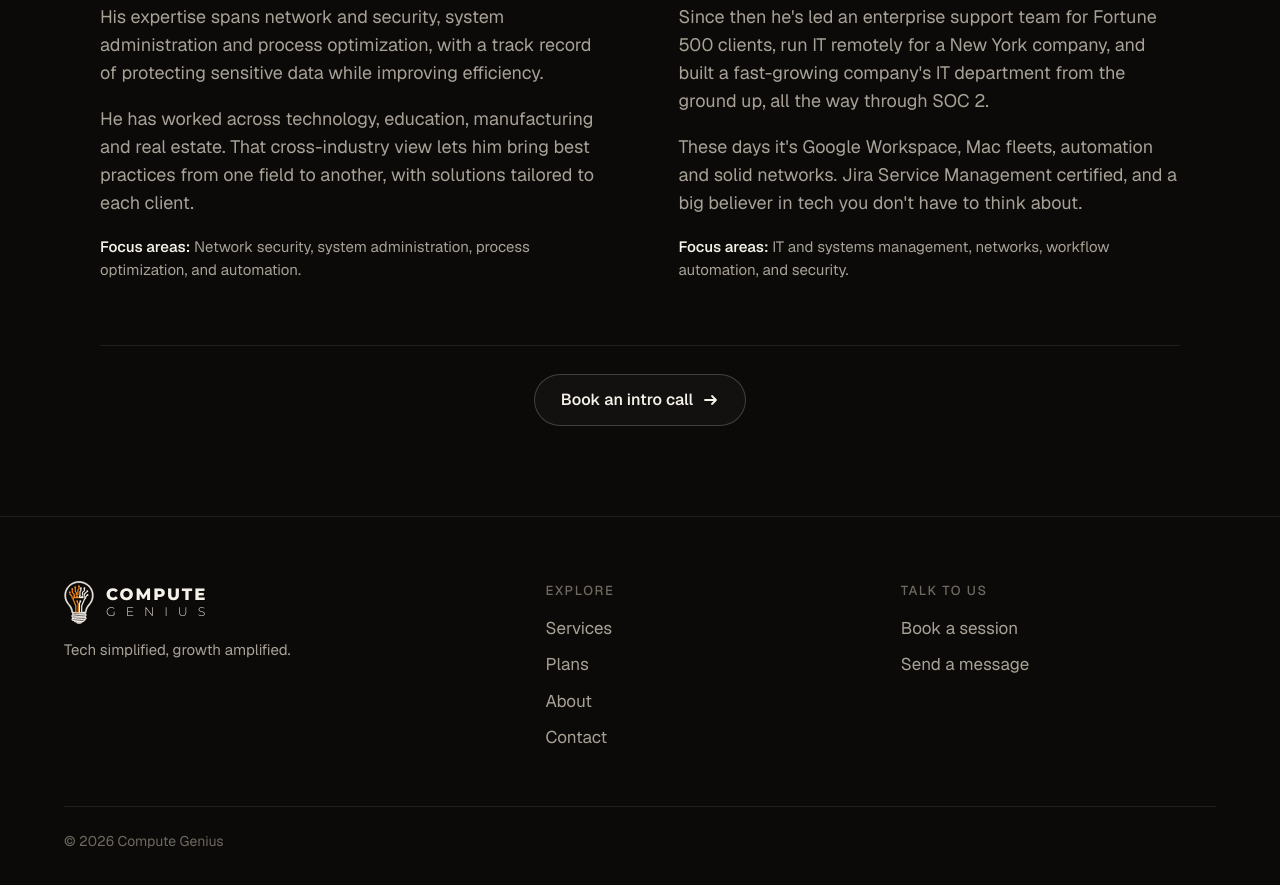
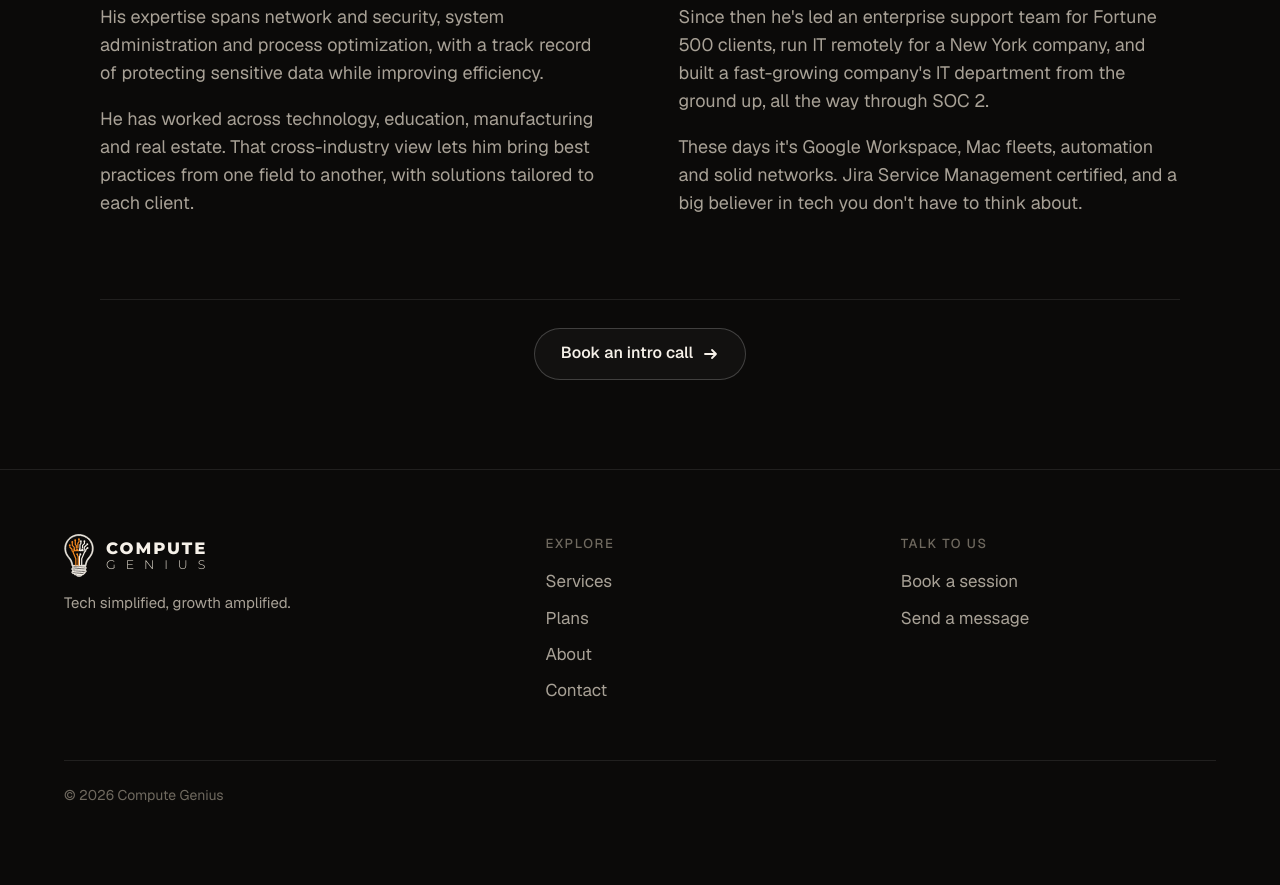
Before and after one commit to Compute-Genius/compute-genius-site-redesign, a plain HTML site: page about.html in a window 1280 px wide. Shown: the part 957-1842 px from the top of the page. After the commit the page ends 1803 px from the top, so only its background shows below. Drawn offline with Linux system fonts and the light colour scheme.

Commit message:
Remove focus areas from founder bios
Co-authored-by: Perplexity <noreply@perplexity.ai>

```diff
--- a/about.html
+++ b/about.html
@@ -54,7 +54,6 @@
         <p><strong>10+ years in IT and cybersecurity.</strong> Ahmed helps organizations strengthen their security posture while streamlining operations through intelligent automation.</p>
         <p>His expertise spans network and security, system administration and process optimization, with a track record of protecting sensitive data while improving efficiency.</p>
         <p>He has worked across technology, education, manufacturing and real estate. That cross-industry view lets him bring best practices from one field to another, with solutions tailored to each client.</p>
-        <p class="founder-focus"><strong>Focus areas:</strong> Network security, system administration, process optimization, and automation.</p>
       </article>
       <article class="founder rv" style="--rd:.1s" aria-labelledby="max-name">
         <header class="founder-heading">
@@ -65,7 +64,6 @@
         <p><strong>Max has been fixing tech since 2011.</strong> He started out in retail tech support and training, and was one of 86 people picked worldwide to help open an office in Dubai.</p>
         <p>Since then he's led an enterprise support team for Fortune 500 clients, run IT remotely for a New York company, and built a fast-growing company's IT department from the ground up, all the way through SOC 2.</p>
         <p>These days it's Google Workspace, Mac fleets, automation and solid networks. Jira Service Management certified, and a big believer in tech you don't have to think about.</p>
-        <p class="founder-focus"><strong>Focus areas:</strong> IT and systems management, networks, workflow automation, and security.</p>
       </article>
     </div>
     <div class="founders-next">
```
